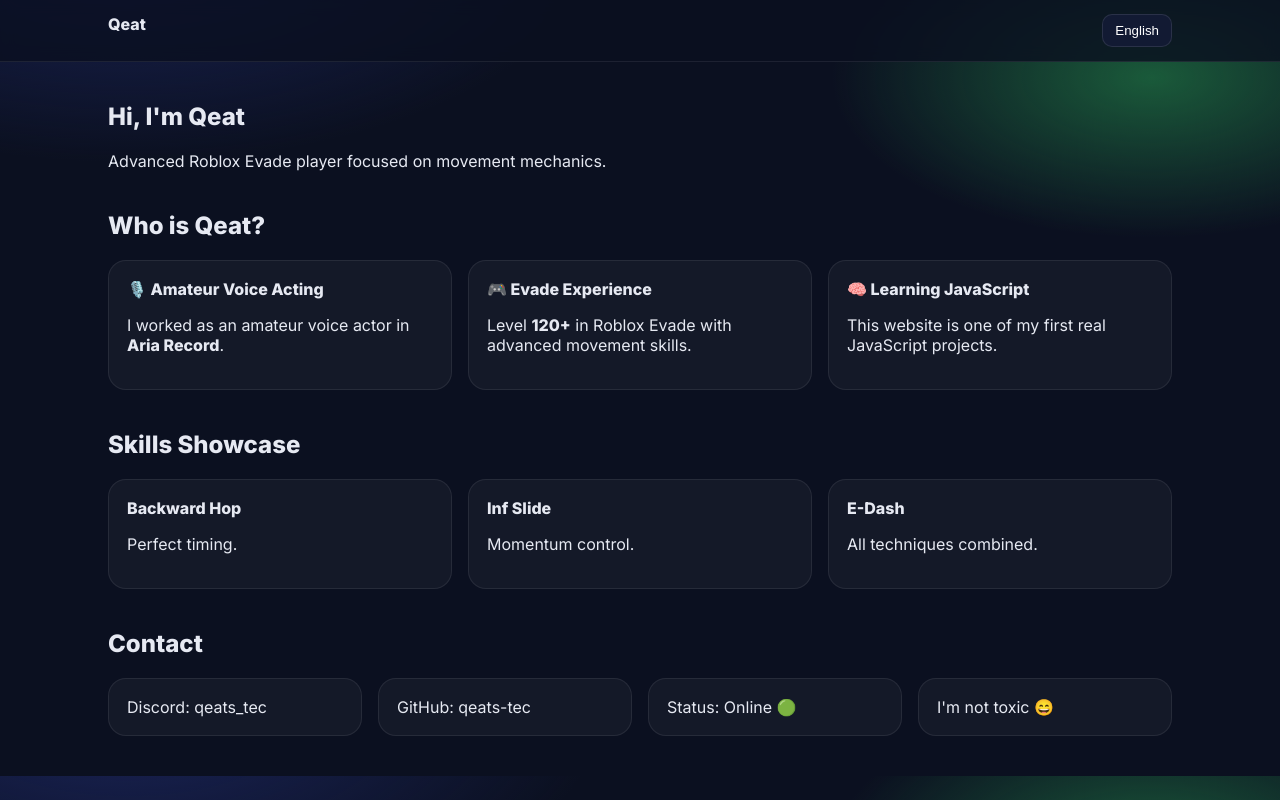
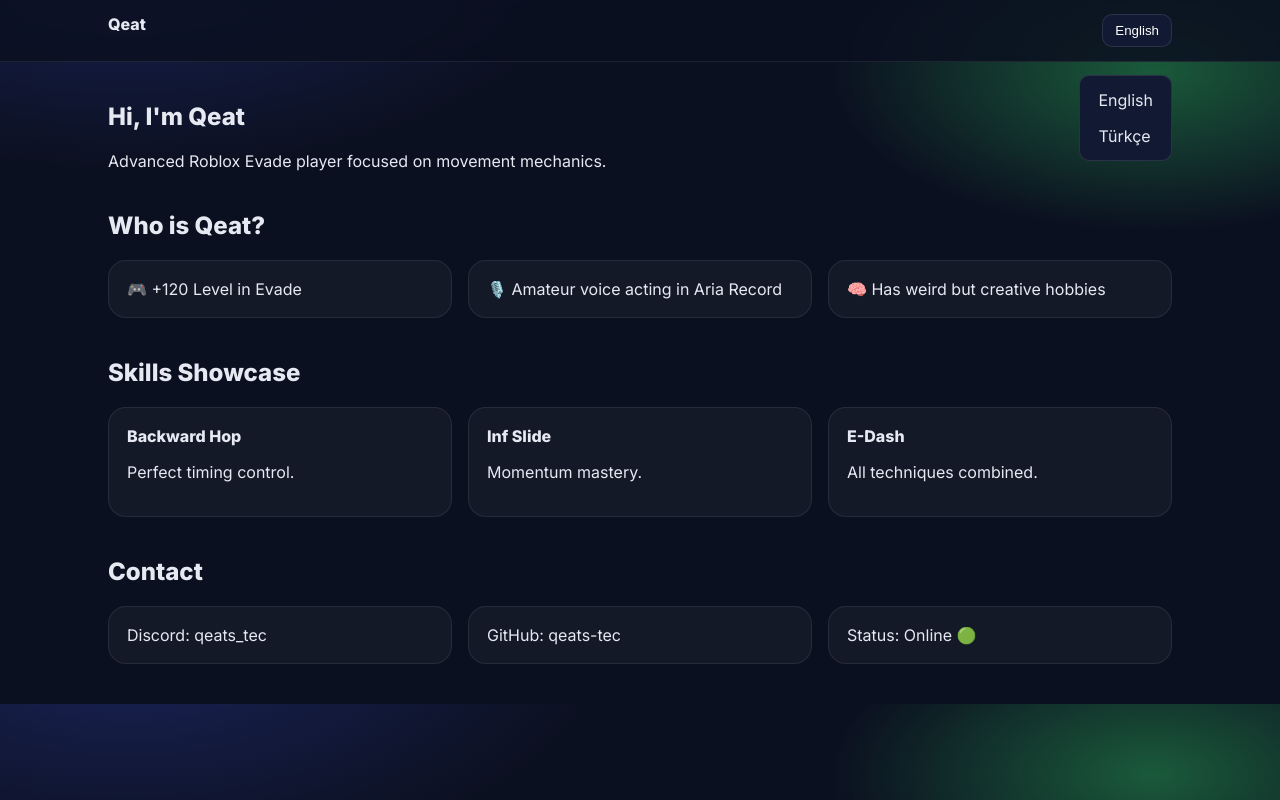
Before and after one commit to qeats-tec/qeats-portfolio, a plain HTML site: page index.html in a window 1280 px wide. Both pictures are taken after a click on the button "English". Drawn offline with Linux system fonts and the light colour scheme.

Commit message:
Refine styles and language menu functionality
Updated background opacity, adjusted language menu, and improved card layout.

```diff
--- a/index.html
+++ b/index.html
@@ -20,18 +20,18 @@
     body{
       margin:0;
       font-family:Inter,system-ui;
-      background:
-        radial-gradient(1200px 600px at 10% -10%, #1a245a 0%, transparent 40%),
-        radial-gradient(800px 400px at 90% 10%, #1a5a3a 0%, transparent 40%),
-        var(--bg);
+      background:radial-gradient(1200px 600px at 10% -10%, #1a245a 0%, transparent 40%),
+                 radial-gradient(800px 400px at 90% 10%, #1a5a3a 0%, transparent 40%),
+                 var(--bg);
       color:var(--text);
     }
     header{
       position:sticky;
       top:0;
       backdrop-filter:blur(8px);
-      background:rgba(11,16,32,.8);
+      background:rgba(11,16,32,.85);
       border-bottom:1px solid rgba(255,255,255,.08);
+      z-index:10;
     }
     .nav{
       max-width:1100px;
@@ -40,6 +40,7 @@
       justify-content:space-between;
       padding:14px 18px;
     }
+
     .lang{position:relative}
     .lang button{
       background:var(--card);
@@ -52,22 +53,35 @@
     .lang ul{
       position:absolute;
       right:0;
+      top:45px;
       background:var(--card);
       list-style:none;
       padding:6px;
       border-radius:10px;
       display:none;
+      border:1px solid rgba(255,255,255,.1);
     }
-    .lang:hover ul{display:block}
-    .lang li{padding:6px 10px;cursor:pointer}
+    .lang ul.show{display:block}
+    .lang li{
+      padding:8px 12px;
+      cursor:pointer;
+      border-radius:8px;
+    }
+    .lang li:hover{
+      background:rgba(255,255,255,.08);
+    }
 
     section{max-width:1100px;margin:40px auto;padding:0 18px}
-    .grid{display:grid;grid-template-columns:repeat(auto-fit,minmax(220px,1fr));gap:16px}
+    .grid{display:grid;grid-template-columns:repeat(3,1fr);gap:16px}
     .card{
       background:rgba(255,255,255,.04);
       border:1px solid rgba(255,255,255,.08);
       border-radius:18px;
       padding:18px;
+    }
+
+    @media(max-width:900px){
+      .grid{grid-template-columns:1fr}
     }
   </style>
 </head>
@@ -79,7 +93,7 @@
     <strong>Qeat</strong>
     <div class="lang">
       <button id="langBtn">English</button>
-      <ul>
+      <ul id="langMenu">
         <li data-lang="en">English</li>
         <li data-lang="tr">Türkçe</li>
       </ul>
@@ -89,6 +103,7 @@
 
 <!-- ENGLISH -->
 <main id="content-en">
+
   <section>
     <h1>Hi, I'm Qeat</h1>
     <p>Advanced Roblox Evade player focused on movement mechanics.</p>
@@ -97,26 +112,17 @@
   <section>
     <h2>Who is Qeat?</h2>
     <div class="grid">
-      <div class="card">
-        <b>🎙️ Amateur Voice Acting</b>
-        <p>I worked as an amateur voice actor in <b>Aria Record</b>.</p>
-      </div>
-      <div class="card">
-        <b>🎮 Evade Experience</b>
-        <p>Level <b>120+</b> in Roblox Evade with advanced movement skills.</p>
-      </div>
-      <div class="card">
-        <b>🧠 Learning JavaScript</b>
-        <p>This website is one of my first real JavaScript projects.</p>
-      </div>
+      <div class="card">🎮 +120 Level in Evade</div>
+      <div class="card">🎙️ Amateur voice acting in Aria Record</div>
+      <div class="card">🧠 Has weird but creative hobbies</div>
     </div>
   </section>
 
   <section>
     <h2>Skills Showcase</h2>
     <div class="grid">
-      <div class="card"><b>Backward Hop</b><p>Perfect timing.</p></div>
-      <div class="card"><b>Inf Slide</b><p>Momentum control.</p></div>
+      <div class="card"><b>Backward Hop</b><p>Perfect timing control.</p></div>
+      <div class="card"><b>Inf Slide</b><p>Momentum mastery.</p></div>
       <div class="card"><b>E-Dash</b><p>All techniques combined.</p></div>
     </div>
   </section>
@@ -127,33 +133,25 @@
       <div class="card">Discord: qeats_tec</div>
       <div class="card">GitHub: qeats-tec</div>
       <div class="card">Status: Online 🟢</div>
-      <div class="card">I'm not toxic 😄</div>
     </div>
   </section>
+
 </main>
 
 <!-- TURKISH -->
 <main id="content-tr" style="display:none">
+
   <section>
     <h1>Merhaba, ben Qeat</h1>
-    <p>İleri seviye Roblox Evade oyuncusuyum.</p>
+    <p>İleri seviye Roblox Evade oyuncusuyum, hareket mekaniklerine odaklanırım.</p>
   </section>
 
   <section>
     <h2>Qeat kimdir?</h2>
     <div class="grid">
-      <div class="card">
-        <b>🎙️ Amatör Dublaj</b>
-        <p><b>Aria Record</b> projesinde amatör dublörlük yaptım.</p>
-      </div>
-      <div class="card">
-        <b>🎮 Evade Deneyimi</b>
-        <p>Roblox Evade’de <b>120+ seviye</b>.</p>
-      </div>
-      <div class="card">
-        <b>🧠 JavaScript Öğreniyorum</b>
-        <p>Bu site öğrendiklerimi uygulamak için yaptığım bir projedir.</p>
-      </div>
+      <div class="card">🎮 Evade'de +120 seviye</div>
+      <div class="card">🎙️ Aria Record’da amatör dublörlük</div>
+      <div class="card">🧠 Garip ama yaratıcı hobiler</div>
     </div>
   </section>
 
@@ -172,18 +170,24 @@
       <div class="card">Discord: qeats_tec</div>
       <div class="card">GitHub: qeats-tec</div>
       <div class="card">Durum: Aktif 🟢</div>
-      <div class="card">Toxic değilim 😄</div>
     </div>
   </section>
+
 </main>
 
 <script>
   const en = document.getElementById("content-en");
   const tr = document.getElementById("content-tr");
   const btn = document.getElementById("langBtn");
+  const menu = document.getElementById("langMenu");
 
-  document.querySelectorAll(".lang li").forEach(li=>{
-    li.onclick = ()=>{
+  btn.addEventListener("click", (e)=>{
+    e.stopPropagation();
+    menu.classList.toggle("show");
+  });
+
+  document.querySelectorAll("#langMenu li").forEach(li=>{
+    li.addEventListener("click", ()=>{
       if(li.dataset.lang === "tr"){
         en.style.display="none";
         tr.style.display="block";
@@ -195,7 +199,12 @@
         btn.textContent="English";
         document.documentElement.lang="en";
       }
-    }
+      menu.classList.remove("show");
+    });
+  });
+
+  document.addEventListener("click", ()=>{
+    menu.classList.remove("show");
   });
 </script>
 
```
